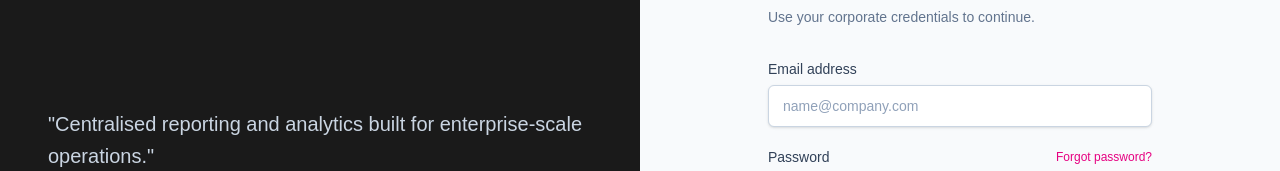
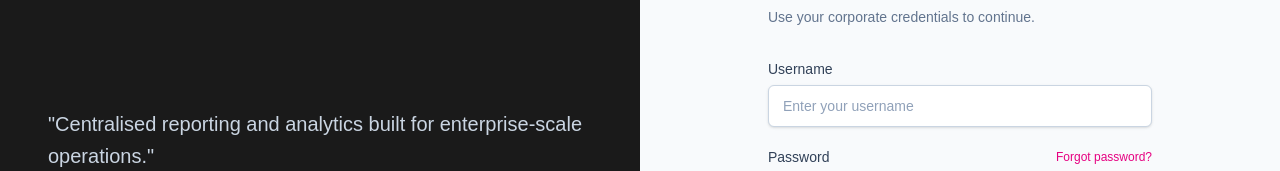
Before and after one commit to storeworksdev-rehan/daiso.enterprisereport, a Next.js app: page / in a window 1280 px wide. Shown: the part 254-425 px from the top of the page. Built offline with nearby package versions, Linux system fonts and the light colour scheme.

Commit message:
fix: Changed login form label from 'Email address' to 'Username', input id fr
Auto-applied by AI Ops
Notification ID: 69f343250f89720f35294a8b

```diff
--- a/app/page.tsx
+++ b/app/page.tsx
@@ -117,16 +117,16 @@ export default function Home() {
                 htmlFor="email"
                 className="block text-sm font-medium text-slate-700 mb-1.5"
               >
-                Email address
+                Username
               </label>
               <input
-                id="email"
+                id="username"
                 type="text"
                 required
                 value={email}
                 onChange={(e) => setEmail(e.target.value)}
                 className="w-full rounded-md border border-slate-300 bg-white px-3.5 py-2.5 text-sm text-slate-900 placeholder-slate-400 shadow-sm outline-none transition focus:border-[#e60081] focus:ring-2 focus:ring-[#e60081]/40"
-                placeholder="name@company.com"
+                placeholder="Enter your username"
               />
             </div>
 
```
